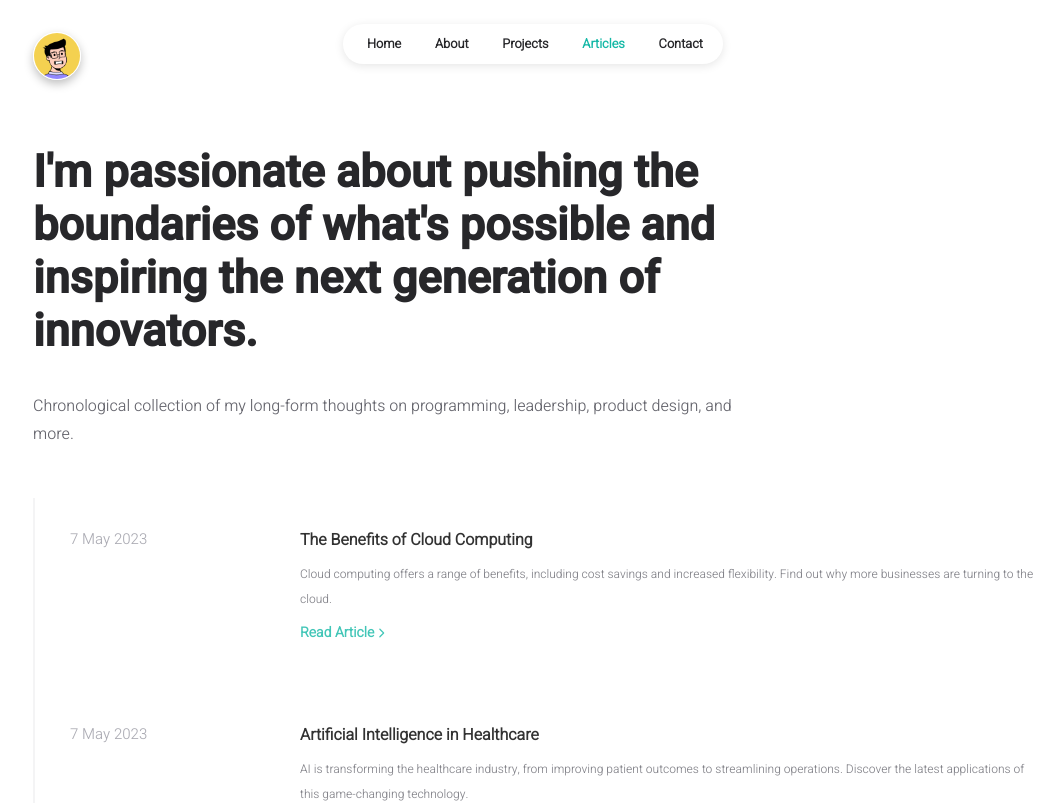
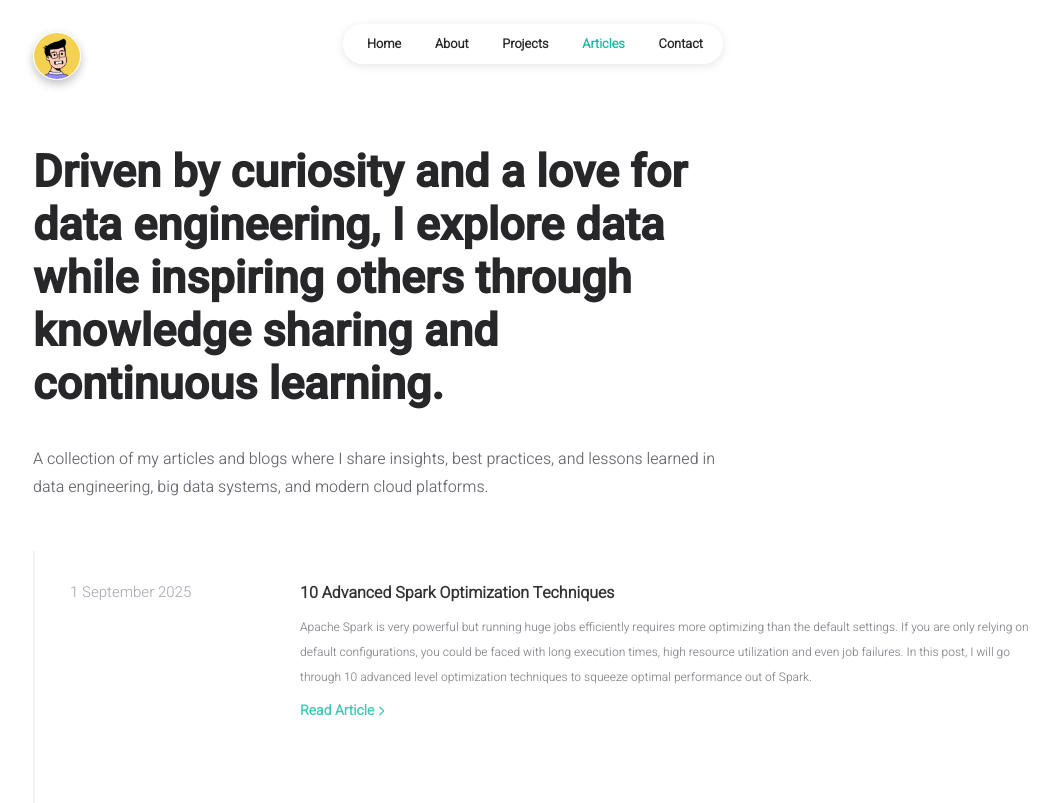
Before and after one commit to NuwanKeshara/Portfolio, a React (Create React App) app: page /articles in a window 1280 px wide. Shown: the top 803 px of the page, without its empty margins (107-1171 px from the left). Built offline with nearby package versions, Linux system fonts and the light colour scheme.

Commit message:
change homepage details

```diff
--- a/src/data/articles.js
+++ b/src/data/articles.js
@@ -2,12 +2,12 @@ import React from "react";
 
 function article_1() {
 	return {
-		date: "7 May 2023",
-		title: "The Benefits of Cloud Computing",
+		date: "1 September 2025",
+		title: "10 Advanced Spark Optimization Techniques",
 		description:
-			"Cloud computing offers a range of benefits, including cost savings and increased flexibility. Find out why more businesses are turning to the cloud.",
+			"Apache Spark is very powerful but running huge jobs efficiently requires more optimizing than the default settings. If you are only relying on default configurations, you could be faced with long execution times, high resource utilization and even job failures. In this post, I will go through 10 advanced level optimization techniques to squeeze optimal performance out of Spark.",
 		keywords: [
-			"The Benefits of Cloud Computing",
+			"Advanced Spark Optimization",
 		],
 		style: `
 				.article-content {
@@ -38,16 +38,13 @@ function article_1() {
 
 function article_2() {
 	return {
-		date: "7 May 2023",
-		title: "Artificial Intelligence in Healthcare",
+		date: "26 March 2025",
+		title: "IoT Real-time processing with Azure Databricks",
 		description:
-			"AI is transforming the healthcare industry, from improving patient outcomes to streamlining operations. Discover the latest applications of this game-changing technology.",
+			"This project focused on building a data pipeline to ingest and process IoT weather data, storing it in an Azure Databricks data Lakehouse using the Delta format and the Medallion Architecture. Finally, Power BI was used to visualize the data for analysis.",
 		style: ``,
 		keywords: [
-			"Artificial Intelligence in Healthcare",
-			"Tharindu",
-			"Tharindu N",
-			"Tharindu Nayanajith",
+			"IoT Real-time processing with Azure Databricks",
 		],
 		body: (
 			<React.Fragment>
@@ -66,9 +63,6 @@ function article_3() {
 		style: ``,
 		keywords: [
 			"Artificial Intelligence in Healthcare",
-			"Tharindu",
-			"Tharindu N",
-			"Tharindu Nayanajith",
 		],
 		body: (
 			<React.Fragment>
--- a/src/data/seo.js
+++ b/src/data/seo.js
@@ -2,36 +2,36 @@ const SEO = [
 	{
 		page: "home",
 		description:
-			"I am a backend developer with expertise in Node.js. I have experience in building scalable, secure and reliable web applications using various frameworks and technologies.",
-		keywords: ["Tharindu", "Tharindu N", "Tharindu Nayanajith"],
+			"Data Engineer with 4 years experience designing and deploying scalable data pipelines, ETL processes and BI solutions. Highly skilled in Python, SQL and Spark with success of delivering automated reports, interactive dashboards and optimized data workflows. Capable of building end to end data engineering solutions that drive business intelligence and decision making.",
+		keywords: ["Nuwan", "Keshara"],
 	},
 
 	{
 		page: "about",
 		description:
-			"I am a backend developer with expertise in Node.js. I have experience in building scalable, secure and reliable web applications using various frameworks and technologies.",
-		keywords: ["Tharindu", "Tharindu N", "Tharindu Nayanajith"],
+			"Data Engineer with 4 years experience designing and deploying scalable data pipelines, ETL processes and BI solutions. Highly skilled in Python, SQL and Spark with success of delivering automated reports, interactive dashboards and optimized data workflows. Capable of building end to end data engineering solutions that drive business intelligence and decision making.",
+		keywords: ["Nuwan", "Keshara"],
 	},
 
 	{
 		page: "articles",
 		description:
 			"Chronological collection of my long-form thoughts on programming, leadership, product design, and more.",
-		keywords: ["Tharindu", "Tharindu N", "Tharindu Nayanajith"],
+		keywords: ["Nuwan", "Keshara"],
 	},
 
 	{
 		page: "projects",
 		description:
 			"I've worked on a variety of projects over the years and I'm proud of the progress I've made. Many of these projects are open-source and available for others to explore and contribute to.",
-		keywords: ["Tharindu", "Tharindu N", "Tharindu Nayanajith"],
+		keywords: ["Nuwan", "Keshara"],
 	},
 
 	{
 		page: "contact",
 		description:
-			"If you're interested in collaborating on a project, feel free to reach out to me. I'm always open to new ideas and opportunities.",
-		keywords: ["Tharindu", "Tharindu N", "Tharindu Nayanajith"],
+			"If you're interested in connecting with me, feel free to reach out to me. I'm always open to new ideas and opportunities.",
+		keywords: ["Nuwan", "Keshara"],
 	},
 ];
 
--- a/src/data/user.js
+++ b/src/data/user.js
@@ -16,21 +16,21 @@ const INFO = {
 	},
 
 	homepage: {
-		title: "Data Engineering Specialist",
+		title: "Data Engineering | Big Data | Cloud",
 		description:
-			"I am a backend developer with expertise in Node.js. I have experience in building scalable, secure and reliable web applications using various frameworks and technologies. I enjoy solving complex problems and learning new skills. I am passionate about creating high-quality code that follows best practices and industry standards. I am always looking for new challenges and opportunities to grow as a developer.",
+			"Hi, I am Nuwan Keshara, a passionate Data Engineer with couple of years of experience designing and deploying scalable data pipelines, ETL processes and BI solutions. Highly skilled in Python, SQL and Spark with success of delivering automated reports, interactive dashboards and optimized data workflows. Capable of building end to end data engineering solutions that drive business intelligence and decision making.",
 	},
 
 	about: {
 		title: "Hi! I’m Nuwan Keshara. I love learning and building big data stuff.",
 		description:
-			"I've worked on a variety of projects over the years and I'm proud of the progress I've made. Many of these projects are open-source and available for others to explore and contribute to. If you're interested in any of the projects I've worked on, please feel free to check out the code and suggest any improvements or enhancements you might have in mind. Collaborating with others is a great way to learn and grow, and I'm always open to new ideas and feedback.",
+			"I've worked on a variety of projects over the years and I'm proud of the progress I've made. Many of these projects are open-source and available for others to explore and contribute to. If you're interested in any of the projects I've worked on, please feel free to check out the code and suggest any improvements or enhancements you might have in mind. Collaborating with others is a great way to learn and grow and I'm always open to new ideas and feedback.",
 	},
 
 	articles: {
-		title: "I'm passionate about pushing the boundaries of what's possible and inspiring the next generation of innovators.",
+		title: "Driven by curiosity and a love for data engineering, I explore data while inspiring others through knowledge sharing and continuous learning.",
 		description:
-			"Chronological collection of my long-form thoughts on programming, leadership, product design, and more.",
+			"A collection of my articles and blogs where I share insights, best practices, and lessons learned in data engineering, big data systems, and modern cloud platforms.",
 	},
 
 	projects: [
```
Also changed, not shown: public/homepage.jpg.
